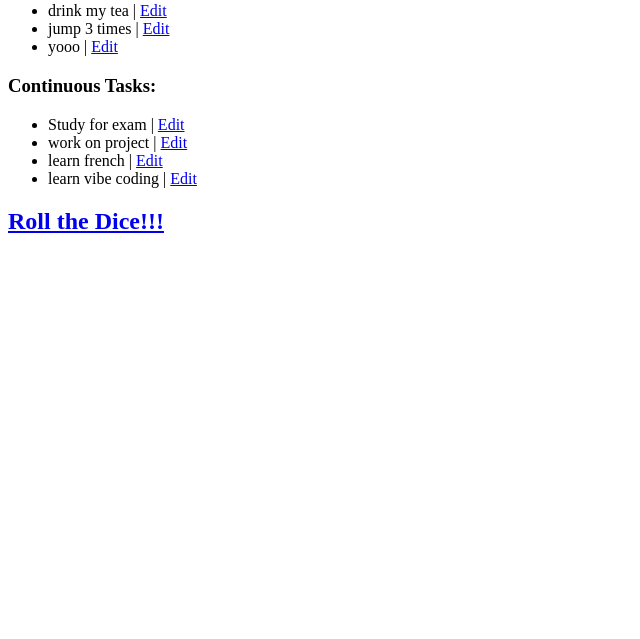
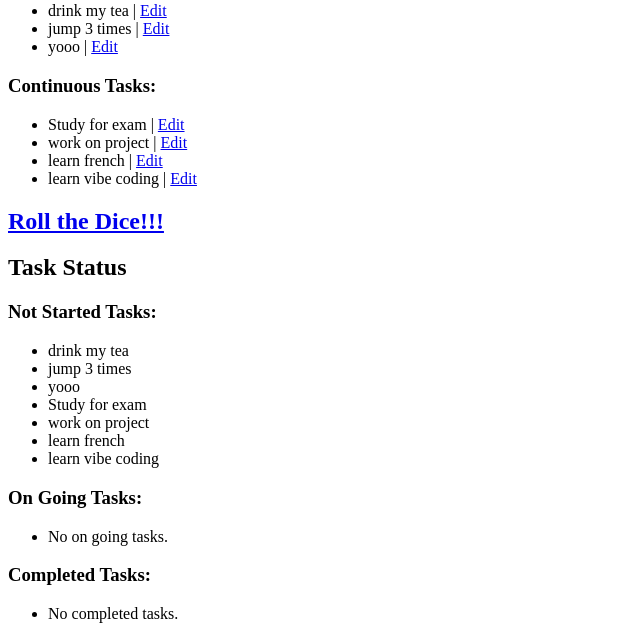
Before and after one commit to RouvenBlaettler/To-Do-App, a Django app: page / in a window 1280 px wide. Shown: the part 349-988 px from the top of the page, without its empty margins (0-640 px from the left). Before the commit the page ends 582 px from the top, so only its background shows below. Run offline with Django 5.2, Linux system fonts and the light colour scheme; a user stored in the database is signed in; data comes from the database, SQL or seed files in the repository; both versions use the stored data as it was after the commit.

Commit message:
add task list, categorized by task progress

```diff
--- a/tasks/templates/tasks/dashboard.html
+++ b/tasks/templates/tasks/dashboard.html
@@ -68,6 +68,37 @@
 <a href="{% url 'dice_roll' %}">Roll again!</a>
 {% endif %}
 
+
+
+
+<h2>Task Status</h2>
+<h3>Not Started Tasks:</h3>
+<ul>
+    {% for task in not_started %}
+        <li>{{ task.title }}</li>
+    {% empty %}
+        <li>You started all tasks!!!</li>
+    {% endfor %}
+</ul>
+
+<h3>On Going Tasks:</h3>
+<ul>
+    {% for task in on_going %}
+        <li>{{ task.title }} - {{ task.work_time }} hours</li>
+    {% empty %}
+        <li>No on going tasks.</li>
+    {% endfor %}
+</ul>
+
+<h3>Completed Tasks:</h3>
+<ul>
+    {% for task in completed %}
+        <li>{{ task.title }}</li>
+    {% empty %}
+        <li>No completed tasks.</li>
+    {% endfor %}
+</ul>
+
 <script>
   // Get references to the dropdown and form divs
   const selector = document.getElementById('task_type');
--- a/tasks/views.py
+++ b/tasks/views.py
@@ -58,11 +58,23 @@ def create_task(request):
         if continuous_task_form.is_valid():
             continuous_task = continuous_task_form.save(commit=False)
             continuous_task.user = request.user
+            if continuous_task.work_time > 0 and not continuous_task.completed:
+                continuous_task.on_going = True
             continuous_task.save()
             messages.success(request, "Continuous task created successfully.")
             return redirect('dashboard')
 
     return redirect('dashboard')
+
+def list_tasks(request):
+    not_started = list(NormalTask.objects.filter(user=request.user, completed=False)) + list(ContinuousTask.objects.filter(user=request.user, completed=False, on_going=False))
+    on_going = ContinuousTask.objects.filter(user=request.user, on_going=True)
+    completed = list(NormalTask.objects.filter(user=request.user, completed=True)) + list(ContinuousTask.objects.filter(user=request.user, completed=True))
+    return {
+        'not_started': not_started,
+        'on_going': on_going,
+        'completed': completed
+    }
 
 @login_required
 def dashboard(request):
@@ -70,6 +82,7 @@ def dashboard(request):
     continuous_tasks = ContinuousTask.objects.filter(user=request.user)
     normal_task_form = NormalTaskForm()
     continuous_task_form = ContinuousTaskForm()
+
 
     if request.method == 'POST':
         return create_task(request)
@@ -80,7 +93,7 @@ def dashboard(request):
         'continuous_tasks': continuous_tasks,
         'normal_task_form': normal_task_form,
         'continuous_task_form': continuous_task_form,
-    }
+    } | list_tasks(request)
     return render(request, 'tasks/dashboard.html', context)
 
 
@@ -96,6 +109,10 @@ def edit_task(request, task_id, task_type):
     if request.method == 'POST':
         form = form_class(request.POST, instance=task)
         if form.is_valid():
+            if task_type == 'continuous':
+                form = form.save(commit=False)
+                if form.work_time > 0 and not form.completed:
+                    form.on_going = True
             form.save()
             messages.success(request, "Task updated successfully.")
             return redirect('dashboard')
@@ -137,6 +154,7 @@ def complete_task(request, task_id, task_type):
             task = get_object_or_404(NormalTask, id=task_id, user=request.user)
         elif task_type == 'continuous':
             task = get_object_or_404(ContinuousTask, id=task_id, user=request.user)
+            task.on_going = False  # Set on_going to False when completing
         else:
             return redirect('dashboard')
         task.completed = True
@@ -150,6 +168,8 @@ def increment_work_time(request, task_id):
     if request.method == 'POST':
         task = get_object_or_404(ContinuousTask, id=task_id, user=request.user)
         task.work_time += 1
+        if task.work_time > 0 and not task.completed:
+            task.on_going = True
         task.save()
         messages.success(request, f"Work time increased to {task.work_time} hours.")
     return redirect('dashboard')
```
Also changed, not shown: db.sqlite3.
